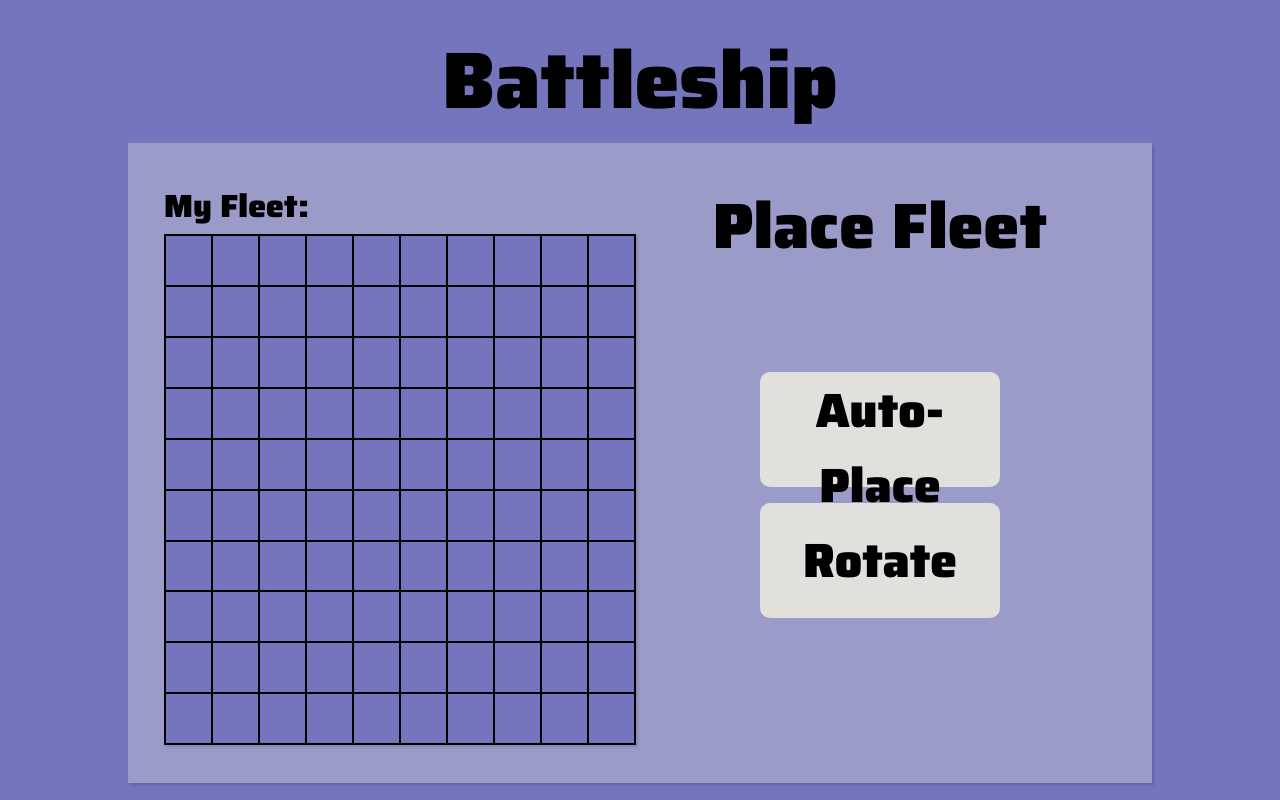
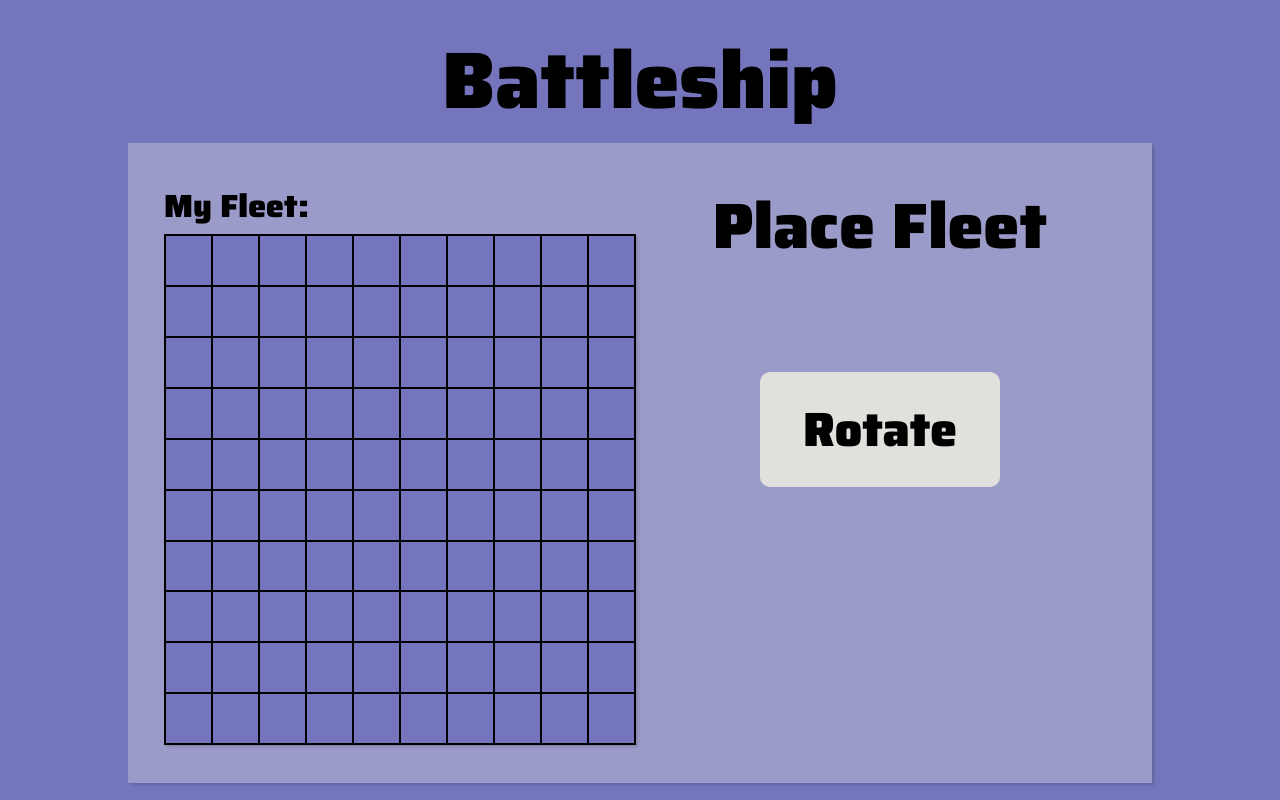
Before and after one commit to matthew-08/top-Battleship, a website built with webpack: page dist/index.html in a window 1280 px wide. Built offline with nearby package versions, Linux system fonts and the light colour scheme.

```diff
--- a/dist/index.html
+++ b/dist/index.html
@@ -25,7 +25,6 @@
         </div>
         <div class="gameboard-options">
             <h1>Place Fleet</h1>
-            <button id="auto-place">Auto-Place</button>
             <button id="rotate">Rotate</button>
 
         </div>
```
